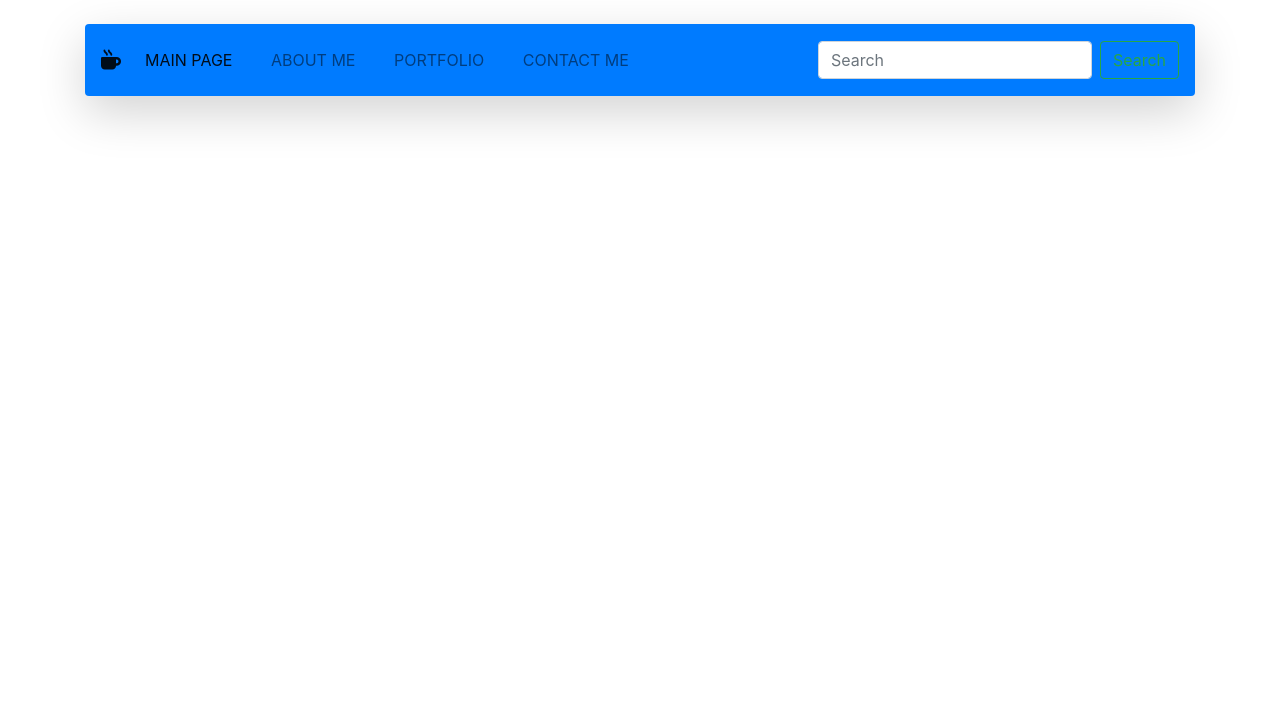
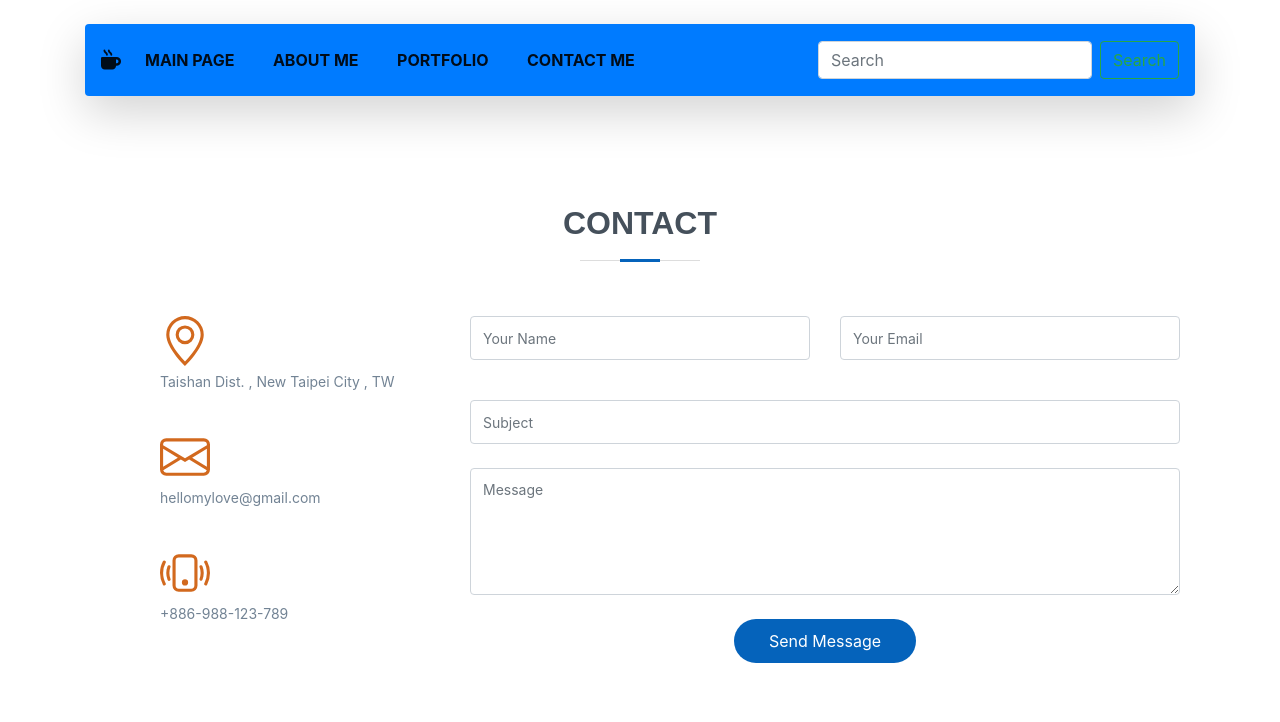
Before and after one commit to jhengyulee/jhengyulee.github.io, a PHP site: page /index.php?do=contact in a window 1280 px wide. Shown: the top 722 px of the page. Run offline with PHP 8.4, Linux system fonts and the light colour scheme; some libraries are stand-ins or nearby versions.

Commit message:
新增聯絡我、起始頁面

```diff
--- /dev/null
+++ b/contact.php
@@ -0,0 +1,102 @@
+<!DOCTYPE html>
+<html lang="en">
+
+<head>
+    <meta charset="UTF-8">
+    <meta http-equiv="X-UA-Compatible" content="IE=edge">
+    <meta name="viewport" content="width=device-width, initial-scale=1.0">
+    <title>Contact</title>
+</head>
+
+<body>
+    <section id="contact" class="contact">
+        <div class="container" data-aos="fade-up">
+
+            <div class="section-title">
+                <h2>Contact</h2>
+            </div>
+
+            <div class="row mt-1">
+
+                <div class="col-lg-4">
+                    <div class="info">
+                        <div class="address">
+
+                            <h4>
+                                <svg xmlns="http://www.w3.org/2000/svg" width="16" height="16" fill="currentColor"
+                                    class="bi bi-geo-alt" viewBox="0 0 16 16">
+                                    <path
+                                        d="M12.166 8.94c-.524 1.062-1.234 2.12-1.96 3.07A31.493 31.493 0 0 1 8 14.58a31.481 31.481 0 0 1-2.206-2.57c-.726-.95-1.436-2.008-1.96-3.07C3.304 7.867 3 6.862 3 6a5 5 0 0 1 10 0c0 .862-.305 1.867-.834 2.94zM8 16s6-5.686 6-10A6 6 0 0 0 2 6c0 4.314 6 10 6 10z" />
+                                    <path d="M8 8a2 2 0 1 1 0-4 2 2 0 0 1 0 4zm0 1a3 3 0 1 0 0-6 3 3 0 0 0 0 6z" />
+                                </svg>
+                            </h4>
+                            <p>Taishan Dist. , New Taipei City , TW</p>
+                        </div>
+
+                        <div class="email">
+
+                            <h4><svg xmlns="http://www.w3.org/2000/svg" width="16" height="16" fill="currentColor"
+                                    class="bi bi-envelope" viewBox="0 0 16 16">
+                                    <path
+                                        d="M0 4a2 2 0 0 1 2-2h12a2 2 0 0 1 2 2v8a2 2 0 0 1-2 2H2a2 2 0 0 1-2-2V4Zm2-1a1 1 0 0 0-1 1v.217l7 4.2 7-4.2V4a1 1 0 0 0-1-1H2Zm13 2.383-4.708 2.825L15 11.105V5.383Zm-.034 6.876-5.64-3.471L8 9.583l-1.326-.795-5.64 3.47A1 1 0 0 0 2 13h12a1 1 0 0 0 .966-.741ZM1 11.105l4.708-2.897L1 5.383v5.722Z" />
+                                </svg></h4>
+                            <p>hellomylove@gmail.com</p>
+                        </div>
+
+                        <div class="phone">
+
+                            <h4><svg xmlns="http://www.w3.org/2000/svg" width="16" height="16" fill="currentColor"
+                                    class="bi bi-phone-vibrate" viewBox="0 0 16 16">
+                                    <path
+                                        d="M10 3a1 1 0 0 1 1 1v8a1 1 0 0 1-1 1H6a1 1 0 0 1-1-1V4a1 1 0 0 1 1-1h4zM6 2a2 2 0 0 0-2 2v8a2 2 0 0 0 2 2h4a2 2 0 0 0 2-2V4a2 2 0 0 0-2-2H6z" />
+                                    <path
+                                        d="M8 12a1 1 0 1 0 0-2 1 1 0 0 0 0 2zM1.599 4.058a.5.5 0 0 1 .208.676A6.967 6.967 0 0 0 1 8c0 1.18.292 2.292.807 3.266a.5.5 0 0 1-.884.468A7.968 7.968 0 0 1 0 8c0-1.347.334-2.619.923-3.734a.5.5 0 0 1 .676-.208zm12.802 0a.5.5 0 0 1 .676.208A7.967 7.967 0 0 1 16 8a7.967 7.967 0 0 1-.923 3.734.5.5 0 0 1-.884-.468A6.967 6.967 0 0 0 15 8c0-1.18-.292-2.292-.807-3.266a.5.5 0 0 1 .208-.676zM3.057 5.534a.5.5 0 0 1 .284.648A4.986 4.986 0 0 0 3 8c0 .642.12 1.255.34 1.818a.5.5 0 1 1-.93.364A5.986 5.986 0 0 1 2 8c0-.769.145-1.505.41-2.182a.5.5 0 0 1 .647-.284zm9.886 0a.5.5 0 0 1 .648.284C13.855 6.495 14 7.231 14 8c0 .769-.145 1.505-.41 2.182a.5.5 0 0 1-.93-.364C12.88 9.255 13 8.642 13 8c0-.642-.12-1.255-.34-1.818a.5.5 0 0 1 .283-.648z" />
+                                </svg></h4>
+                            <p>+886-988-123-789</p>
+                        </div>
+
+
+
+                    </div>
+
+
+
+                </div>
+
+                <div class="col-lg-8 mt-5 mt-lg-0">
+
+                    <form action="forms/contact.php" method="post" role="form" class="php-email-form">
+                        <div class="row">
+                            <div class="col-md-6 form-group">
+                                <input type="text" name="name" class="form-control" id="name" placeholder="Your Name"
+                                    required>
+                            </div>
+                            <div class="col-md-6 form-group mt-3 mt-md-0">
+                                <input type="email" class="form-control" name="email" id="email"
+                                    placeholder="Your Email" required>
+                            </div>
+                        </div>
+                        <div class="form-group mt-3">
+                            <input type="text" class="form-control" name="subject" id="subject" placeholder="Subject"
+                                required>
+                        </div>
+                        <div class="form-group mt-3">
+                            <textarea class="form-control" name="message" rows="5" placeholder="Message"
+                                required></textarea>
+                        </div>
+                        <div class="my-3">
+                            <div class="loading">Loading</div>
+                            <div class="error-message"></div>
+                            <div class="sent-message">Your message has been sent. Thank you!</div>
+                        </div>
+                        <div class="text-center"><button type="submit">Send Message</button></div>
+                    </form>
+
+                </div>
+
+            </div>
+
+        </div>
+    </section>
+
+</html>
--- a/index.php
+++ b/index.php
@@ -18,7 +18,8 @@
 <body>
     <div class="container">
 
-    <nav class="navbar navbar-expand-lg navbar-light bg-primary text-white shadow-lg p-3 mb-5 bg-body rounded mt-4 ">
+        <nav
+            class="navbar navbar-expand-lg navbar-light bg-primary text-white shadow-lg p-3 mb-5 bg-body rounded mt-4 ">
             <a class="navbar-brand" href="#"><i class="fa-solid fa-mug-hot"></i></a>
             <button class="navbar-toggler" type="button" data-toggle="collapse" data-target="#navbarSupportedContent"
                 aria-controls="navbarSupportedContent" aria-expanded="false" aria-label="Toggle navigation">
@@ -27,19 +28,19 @@
 
             <div class="collapse navbar-collapse" id="navbarSupportedContent">
                 <ul class="navbar-nav mr-auto">
-                <li class="nav-item active">
-                    <a class="nav-link" href="?do=main">MAIN PAGE<span class="sr-only">(current)</span></a>
+                    <li class="nav-item active font-weight-bold">
+                        <a class="nav-link" href="?do=main">MAIN PAGE</a>
                     </li>
                     &nbsp;&nbsp;&nbsp;&nbsp;&nbsp;
-                <li class="nav-item">
+                    <li class="nav-item active font-weight-bold">
                         <a class="nav-link" href="?do=aboutme">ABOUT ME</a>
                     </li>
                     &nbsp;&nbsp;&nbsp;&nbsp;&nbsp;
-                <li class="nav-item">
+                    <li class="nav-item active font-weight-bold">
                         <a class="nav-link" href="?do=portfolio">PORTFOLIO</a>
                     </li>
                     &nbsp;&nbsp;&nbsp;&nbsp;&nbsp;
-                <li class="nav-item">
+                    <li class="nav-item active font-weight-bold">
                         <a class="nav-link" href="?do=contact">CONTACT ME</a>
                     </li>
 
--- a/main.php
+++ b/main.php
@@ -0,0 +1,11 @@
+
+<section id="hero" class="d-flex flex-column justify-content-center">
+    <div class="container" >
+      <h1>Welcome! I am James</h1>
+      <p>Desired to ba A Web Developer</p>
+
+
+      <div >
+
+      </div>
+  </section>
```
Also changed, not shown: aboutme.php (+25 -29 lines), css/style.css (+3 -29 lines), portfolio.php (+5 -5 lines), img/background.jpg (added), img/home.jpg (added), img/learning.JPG (added). Lines whose indentation alone changed are shown as unchanged.
